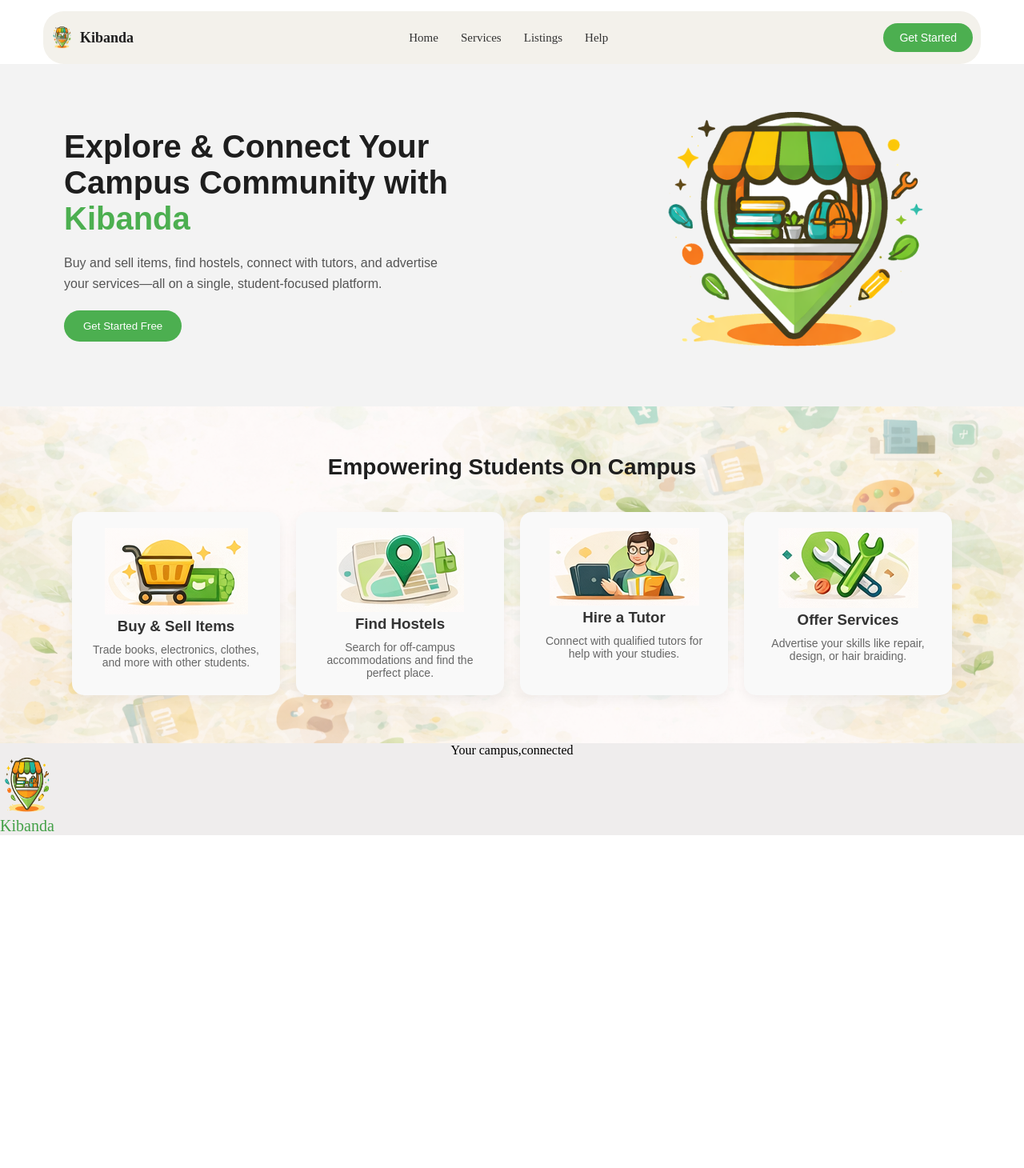
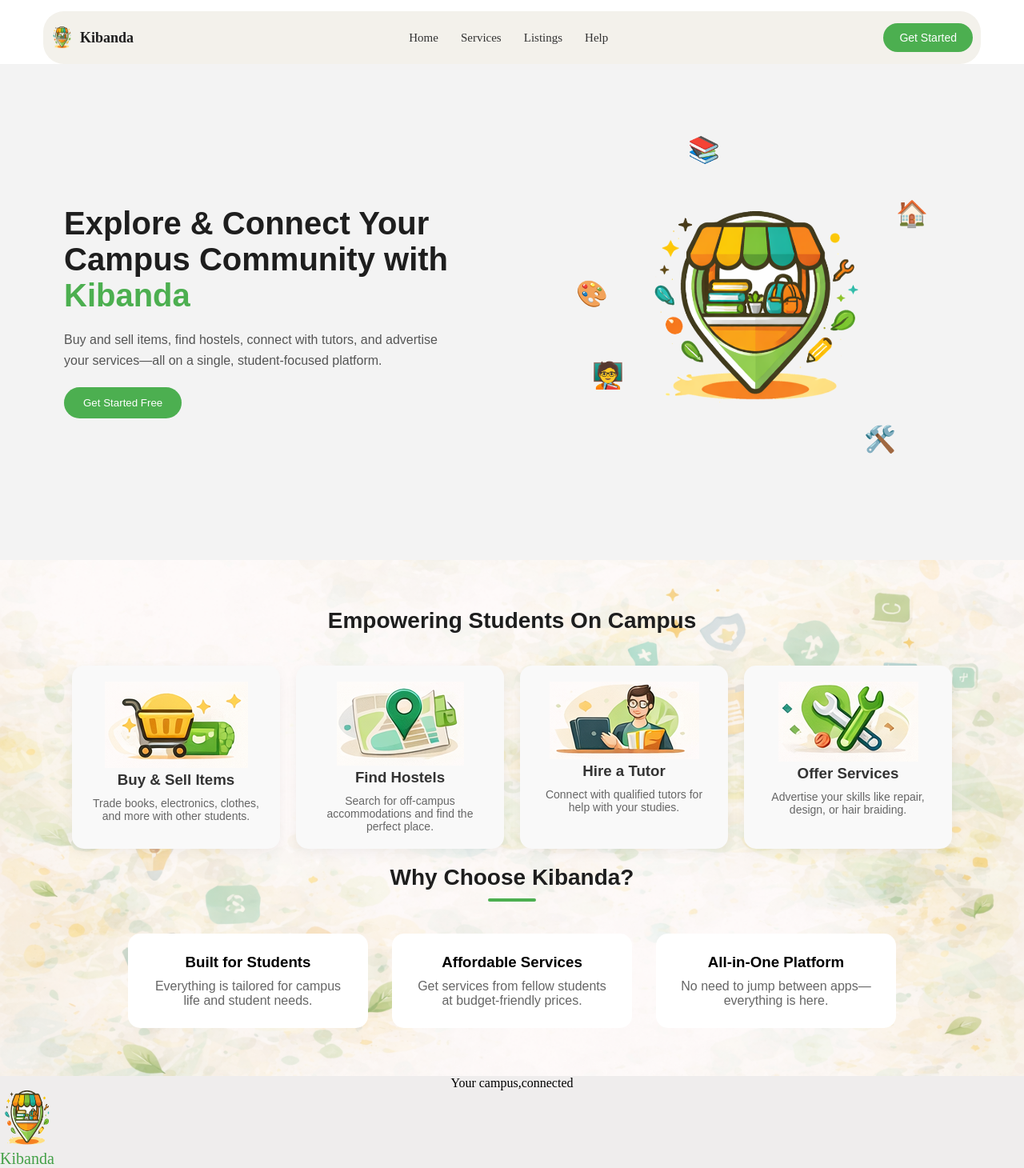
Before and after one commit to josephgakono/Kibanda, a React (Vite) app: page /Home in a window 1280 px wide. Shown: the whole page at 80% size. Before the commit the page ends 1044 px from the top, so only its background shows below. Built offline with nearby package versions, Linux system fonts and the light colour scheme.

Commit message:
add Kibanda animation

```diff
--- a/src/App.css
+++ b/src/App.css
@@ -115,10 +115,76 @@
   background: #43a047;
 }
 
-/* IMAGE */
-.hero-image img {
-  width: 400px;
+/* ANIMATION*/
+.hero-animation {
+  position: relative;
+  width: 500px;
+  height: 500px;
+  display: flex;
+  justify-content: center;
+  align-items: center;
 }
+
+.center-logo img {
+  width: 320px;
+  animation: floatLogo 5s ease-in-out infinite;
+}
+
+.floating-icon {
+  position: absolute;
+  font-size: 2rem;
+  animation: orbitFloat 4s ease-in-out infinite;
+}
+
+.icon-1 {
+  top: 40px;
+  left: 160px;
+}
+
+.icon-2 {
+  top: 120px;
+  right: 40px;
+}
+
+.icon-3 {
+  bottom: 140px;
+  left: 40px;
+}
+
+.icon-4 {
+  bottom: 60px;
+  right: 80px;
+}
+
+.icon-5 {
+  top: 220px;
+  left: 20px;
+}
+
+@keyframes orbitFloat {
+  0% {
+    transform: translateY(0px);
+  }
+  50% {
+    transform: translateY(-12px);
+  }
+  100% {
+    transform: translateY(0px);
+  }
+}
+
+@keyframes floatLogo {
+  0% {
+    transform: translateY(0px);
+  }
+  50% {
+    transform: translateY(-10px);
+  }
+  100% {
+    transform: translateY(0px);
+  }
+}
+
 
 /* FEATURES */
 .features {
@@ -164,6 +230,46 @@
 
 .card p {
   font-size: 14px;
+  color: #666;
+}
+
+.section-heading {
+  text-align: center;
+  font-size: 32px;
+  font-weight: 700;
+  color: #1e1e1e;
+  margin-top: 20px;
+}
+
+.section-heading::after {
+  content: "";
+  width: 60px;
+  height: 4px;
+  background: #4caf50;
+  display: block;
+  margin: 10px auto 0;
+  border-radius: 2px;
+}
+.hero-features {
+  display: flex;
+  justify-content: center;
+  gap: 30px;
+  padding: 0px 20px;
+}
+
+.feature {
+  background: white;
+  padding: 25px;
+  border-radius: 15px;
+  width: 250px;
+  text-align: center;
+}
+
+.feature h3 {
+  margin-bottom: 10px;
+}
+
+.feature p {
   color: #666;
 }
 /* SERVICES PAGE */
--- a/src/pages/HomePage.jsx
+++ b/src/pages/HomePage.jsx
@@ -1,10 +1,9 @@
-import React from 'react'
+import React from "react";
 
 function HomePage() {
   return (
     <>
       <div className="landing">
-
         {/* HERO SECTION */}
         <section className="hero">
           <div className="hero-text">
@@ -21,28 +20,38 @@ function HomePage() {
             <button className="hero-btn">Get Started Free</button>
           </div>
 
-        <div className="hero-image">
-          <img src="/Kibanda.png" alt="Kibanda" />
+          <div className="hero-animation">
+            <div className="center-logo">
+              <img src="/Kibanda.png" alt="Kibanda logo" />
+            </div>
+
+            <span className="floating-icon icon-1">📚</span>
+            <span className="floating-icon icon-2">🏠</span>
+            <span className="floating-icon icon-3">🧑‍🏫</span>
+            <span className="floating-icon icon-4">🛠️</span>
+            <span className="floating-icon icon-5">🎨</span>
           </div>
         </section>
-
 
         {/* FEATURES SECTION */}
         <section className="features">
           <h2>Empowering Students On Campus</h2>
 
           <div className="cards">
-
             <div className="card">
               <img src="/image 1.png" alt="" />
               <h3>Buy & Sell Items</h3>
-            <p>Trade books, electronics, clothes, and more with other students.</p>
+              <p>
+                Trade books, electronics, clothes, and more with other students.
+              </p>
             </div>
 
             <div className="card">
               <img src="find_hostels.png" alt="" />
               <h3>Find Hostels</h3>
-            <p>Search for off-campus accommodations and find the perfect place.</p>
+              <p>
+                Search for off-campus accommodations and find the perfect place.
+              </p>
             </div>
 
             <div className="card">
@@ -54,15 +63,35 @@ function HomePage() {
             <div className="card">
               <img src="/services.png" alt="" />
               <h3>Offer Services</h3>
-            <p>Advertise your skills like repair, design, or hair braiding.</p>
+              <p>
+                Advertise your skills like repair, design, or hair braiding.
+              </p>
+            </div>
+          </div>
+          {/* Why choose Kibanda */}
+          <h2 class="section-heading">Why Choose Kibanda?</h2>
+          <section className="hero-features">
+            <div className="feature">
+              <h3>Built for Students</h3>
+              <p>Everything is tailored for campus life and student needs.</p>
             </div>
 
+            <div className="feature">
+              <h3>Affordable Services</h3>
+              <p>
+                Get services from fellow students at budget-friendly prices.
+              </p>
+            </div>
+
+            <div className="feature">
+              <h3>All-in-One Platform</h3>
+              <p>No need to jump between apps—everything is here.</p>
             </div>
           </section>
-
+        </section>
       </div>
     </>
-  )
+  );
 }
 
-export default HomePage
+export default HomePage;
--- a/src/pages/Services.jsx
+++ b/src/pages/Services.jsx
@@ -1,13 +1,11 @@
-import React from 'react'
+import React from "react";
 
 function Services() {
   return (
     <>
       <section class="services-page">
-
-  { /* HERO */ }
+        {/* HERO */}
         <div class="services-hero">
-
           <div class="services-left">
             <h1>Services</h1>
             <p>Student-to-student services connecting your campus community</p>
@@ -27,10 +25,19 @@ function Services() {
             </div>
           </div>
 
-    <div class="services-right">
-      <img src="/Kibanda.png" alt="Kibanda" />
+
+
+          <div className="hero-animation">
+            <div className="center-logo">
+              <img src="/Kibanda.png" alt="Kibanda logo" />
             </div>
 
+            <span className="floating-icon icon-1">📚</span>
+            <span className="floating-icon icon-2">🏠</span>
+            <span className="floating-icon icon-3">🧑‍🏫</span>
+            <span className="floating-icon icon-4">🛠️</span>
+            <span className="floating-icon icon-5">🎨</span>
+          </div>
           </div>
 
         {/* TOP SERVICES */}
@@ -38,14 +45,15 @@ function Services() {
           <h2>Browse Top Services</h2>
 
           <div class="services-grid">
-
             {/* CARD */}
             <div class="service-card">
               <div class="service-top">
                 <img src="/homework.png" />
                 <div>
                   <h3>Homework Help</h3>
-            <p>Get assistance with homework assignments in any subject.</p>
+                  <p>
+                    Get assistance with homework assignments in any subject.
+                  </p>
                 </div>
               </div>
               <button class="explore-btn">Explore</button>
@@ -116,13 +124,11 @@ function Services() {
               </div>
               <button class="explore-btn">Explore</button>
             </div>
-
           </div>
         </div>
-
       </section>
     </>
-  )
+  );
 }
 
-export default Services
+export default Services;
```
Lines whose indentation alone changed are shown as unchanged.
